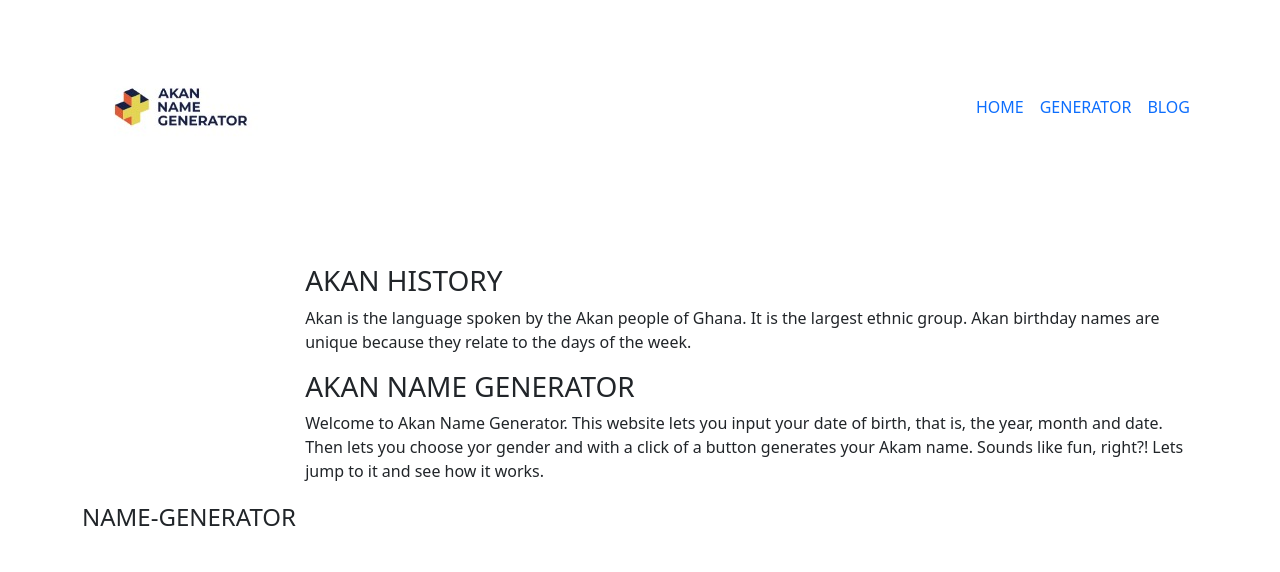
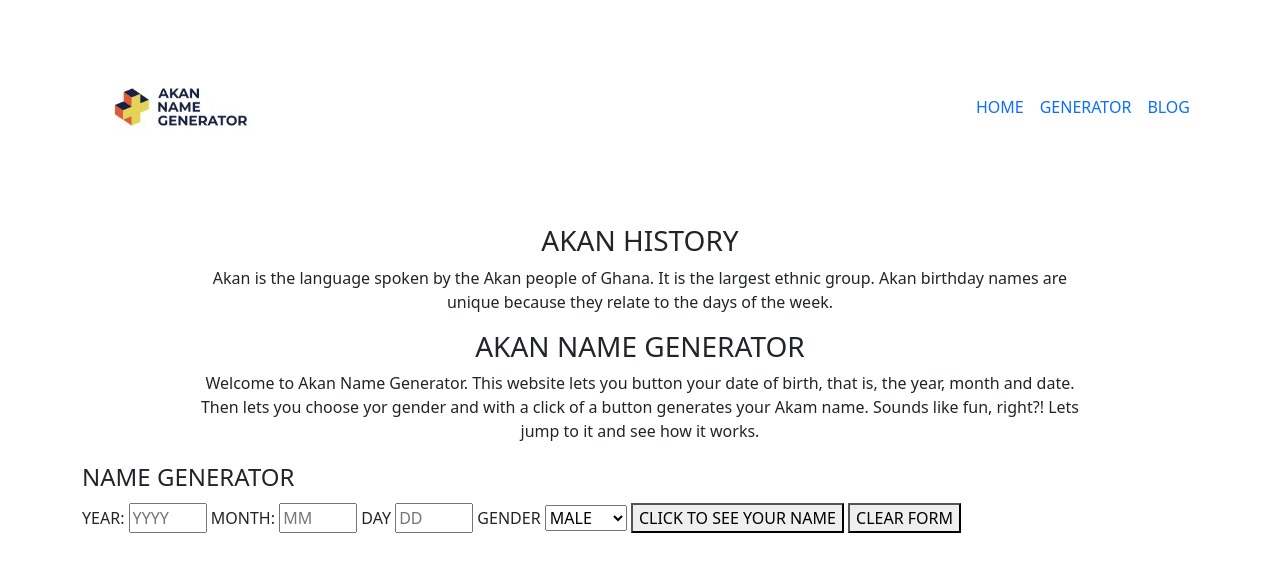
Before and after one commit to Morces/akan-name-generator, a plain HTML site: page index.html in a window 1280 px wide. Drawn offline with nearby package versions, Linux system fonts and the light colour scheme.

Commit message:
feat: creates a form

```diff
--- a/index.html
+++ b/index.html
@@ -33,7 +33,7 @@
         <h3>AKAN NAME GENERATOR</h3>
         <p>
           Welcome to Akan Name Generator. This website lets you
-          input your date of birth, that is, the year, month and
+          button your date of birth, that is, the year, month and
           date. Then lets you choose yor gender and with a click
           of a button generates your Akam name. Sounds like fun, right?!
           Lets jump to it and see how it works.
@@ -41,8 +41,22 @@
       </div>
       <div class="form">
         <fieldset>
-          <legend>NAME-GENERATOR</legend>
-
+          <legend>NAME GENERATOR</legend>
+            <form action="submit" name="akan">
+              <label for="year">YEAR:</label>
+              <input id="year" type="number" value="" min="4" max="4" placeholder="YYYY" required>
+              <label for="month">MONTH:</label>
+              <input id="month" type="number" value="" min="2" max="2" placeholder="MM" required>
+              <label for="day">DAY</label>
+              <input id="day" type="number" value="" min="2" max="2" placeholder="DD" required>
+              <label for="gender">GENDER</label>
+              <select name="gender" id="gender">
+                <option id="male">MALE</option>
+                <option id="female">FEMALE</option>
+              </select>
+              <button type="submit" id="sub" onclick="myName()">CLICK TO SEE YOUR NAME</button>
+              <button type="reset" id="reset">CLEAR FORM</button>
+            </form>
         </fieldset>
       </div>
     </div>
--- a/style.css
+++ b/style.css
@@ -5,7 +5,6 @@ padding: 0;
 .history{
 margin: auto;
 width: 80%;
-margin-top: 50px;
-margin-left: 20%;
-margin-right: 20%;
+margin-top: 10px;
+text-align: center;
 }
```
